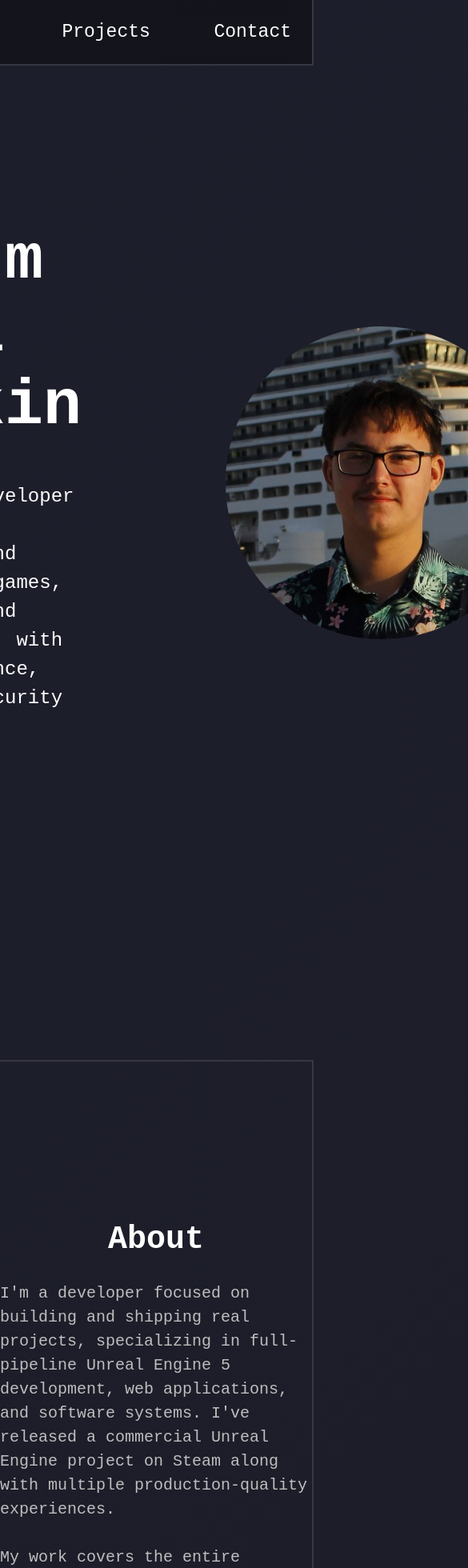
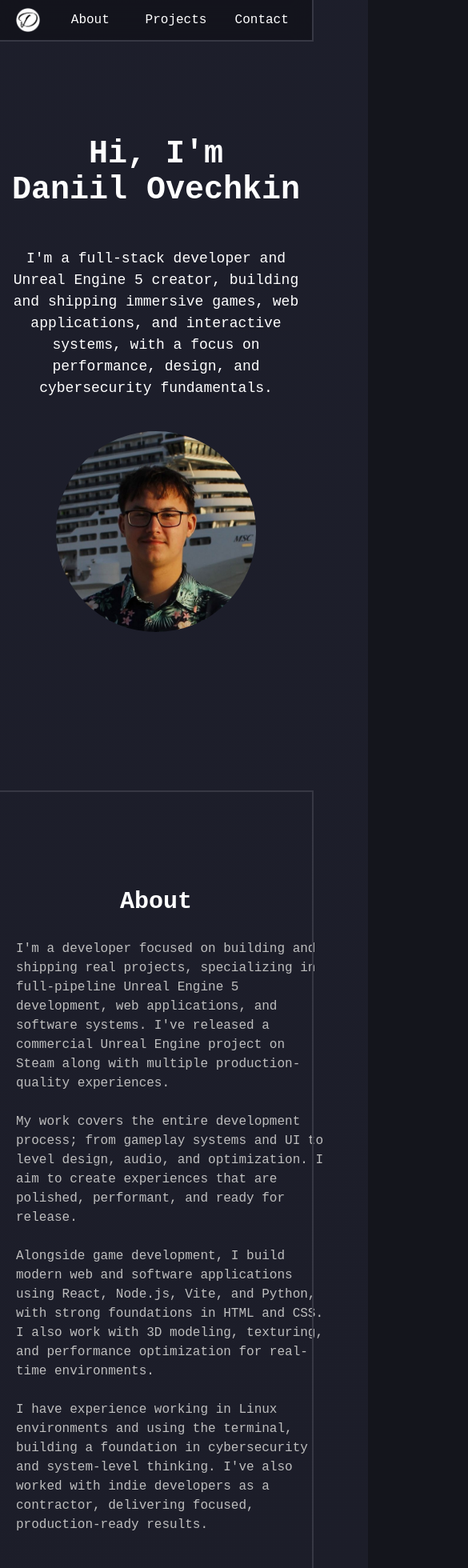
Before and after one commit to AlteredZero/daniilcodes.dev, a React (Vite) app: page / in a window 390 px wide. Shown: the top 1960 px of the page at 80% size, 585 px wide, since content can reach past the window. Built offline with nearby package versions, Linux system fonts and the light colour scheme; a web font is replaced by a local one.

Commit message:
added box outlines and made the website look better on mobile

```diff
--- a/src/index.css
+++ b/src/index.css
@@ -5,6 +5,7 @@ body {
   background-image: linear-gradient(-45deg, rgb(15, 15, 21) 0%, rgb(20, 21, 28) 25%, rgb(27, 28, 39) 51%, rgb(33, 35, 51) 100%);
   -webkit-animation: AnimateBG 10s ease infinite;
   animation: AnimateBG 10s ease infinite;
+  overflow-x: hidden;
 }
 
 html {
@@ -220,6 +221,8 @@ html {
   height: 460px;
   max-width: 650px;
   margin-bottom: 200px;
+  outline: 2px solid;
+  outline-color: rgb(55, 56, 68);
 }
 
 .Tools {
@@ -230,6 +233,8 @@ html {
   height: 460px;
   max-width: 650px;
   margin-bottom: 200px;
+  outline: 2px solid;
+  outline-color: rgb(55, 56, 68);
 }
 
 .SkillsHeader {
@@ -323,6 +328,8 @@ html {
   margin-top: 50px;
   width: 100%;
   max-width: 650px;
+  outline: 2px solid;
+  outline-color: rgb(55, 56, 68);
 }
 
 .ProjectTitle {
@@ -367,6 +374,8 @@ html {
   cursor: pointer;
   transition: transform 0.2s ease;
   user-select: none;
+  outline: 2px solid;
+  outline-color: rgb(55, 56, 68);
 }
 
 .ProjectImage:hover {
@@ -506,6 +515,8 @@ html {
   cursor: pointer;
   transition: transform 0.2s ease;
   flex: 0 0 auto;
+  outline: 2px solid;
+  outline-color: rgb(55, 56, 68);
 }
 
 .LinkBox:hover {
@@ -540,3 +551,140 @@ html {
   justify-content: center;
   text-align: center;
 }
+
+@media (max-width: 768px) {
+
+  .Header {
+    justify-content: space-between;
+    padding: 0 10px;
+  }
+
+  .HeaderButton {
+    font-size: 16px;
+    margin: 10px;
+    margin-left: 10px;
+  }
+
+  .HeaderLogo {
+    margin: 10px;
+    max-width: 30px;
+  }
+
+  .Profile {
+    flex-direction: column;
+    text-align: center;
+    gap: 40px;
+    padding-top: 120px;
+    margin-bottom: 200px;
+  }
+
+  .IntroductionHeaderText {
+    font-size: 40px;
+  }
+
+  .IntroductionText {
+    font-size: 18px;
+    min-height: auto;
+  }
+
+  .PersonalPicture {
+    margin-left: 0;
+    max-width: 250px;
+  }
+
+  .About {
+    padding-top: 120px;
+  }
+
+  .AboutHeader {
+    font-size: 30px;
+  }
+
+  .AboutText {
+    font-size: 16px;
+  }
+
+  .AboutTextWrapper {
+    padding: 0 20px;
+    min-height: auto;
+  }
+
+  .Skills,
+  .Tools {
+    height: auto;
+    margin-bottom: 100px;
+  }
+
+  .SkillsHeader,
+  .ToolsHeader {
+    font-size: 24px;
+  }
+
+  .SkillsText,
+  .ToolsText {
+    font-size: 16px;
+  }
+
+  .Projects {
+    padding-top: 120px;
+  }
+
+  .ProjectsHeader {
+    font-size: 30px;
+  }
+
+  .ProjectsHeaderInfo {
+    font-size: 16px;
+    padding: 0 20px;
+  }
+
+  .ProjectTitle {
+    font-size: 22px;
+  }
+
+  .ProjectDescription {
+    font-size: 16px;
+  }
+
+  .ProjectImageSet {
+    justify-content: center;
+  }
+
+  .ProjectImage {
+    max-width: 140px;
+  }
+
+  .Contact {
+    padding-top: 120px;
+  }
+
+  .ContactHeader {
+    font-size: 30px;
+  }
+
+  .ContactText {
+    font-size: 16px;
+    padding: 0 20px;
+  }
+
+  .LinkBox {
+    max-width: 100%;
+  }
+
+  .LinkHeader {
+    font-size: 22px;
+  }
+
+  .LinkIcon {
+    font-size: 30px;
+  }
+
+  .LinkDescription {
+    font-size: 16px;
+  }
+
+  .FooterText {
+    font-size: 13px;
+    padding: 0 20px;
+  }
+}
```
